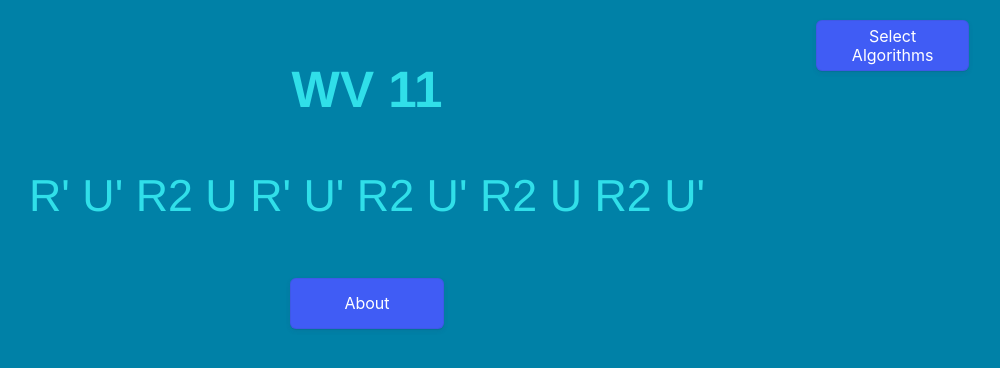
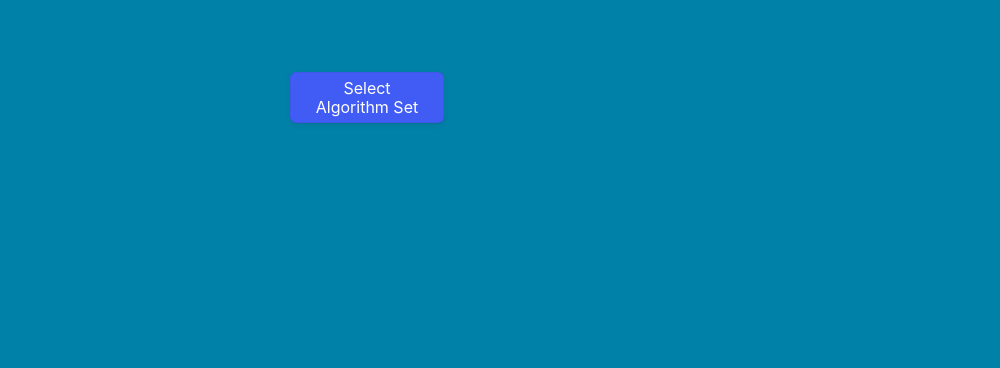
Before and after one commit to LeedsJohn/vue-algorithm-trainer, a Vue app: page / in a window 1280 px wide. Shown: the top 368 px of the page, without its empty margins (273-1273 px from the left). Built offline with nearby package versions, Linux system fonts and the light colour scheme.

Commit message:
Implemented algset selection functionality

```diff
--- a/src/App.vue
+++ b/src/App.vue
@@ -1,5 +1,11 @@
 <template>
-  <div v-if="!showAbout">
+  <div v-if="!chosenSet">
+    <base-button v-if="!selectingAlgset" @click="toggleSelectingAlgset"
+      >Select Algorithm Set</base-button
+    >
+    <the-algset-selector v-else @selectSet="selectSet"></the-algset-selector>
+  </div>
+  <div v-else-if="!showAbout">
     <the-scramble></the-scramble>
     <base-button @click="toggleAbout">About</base-button>
   </div>
@@ -11,21 +17,32 @@
 <script>
 import TheScramble from "./components/scramble/TheScramble.vue";
 import TheAbout from "./components/about/TheAbout.vue";
+import TheAlgsetSelector from "./components/select_algset/TheAlgsetSelector.vue";
 
 export default {
   name: "App",
   components: {
     TheScramble,
     TheAbout,
+    TheAlgsetSelector,
   },
   data() {
     return {
       showAbout: false,
+      chosenSet: null,
+      selectingAlgset: false,
     };
   },
   methods: {
     toggleAbout() {
       this.showAbout = !this.showAbout;
+    },
+    toggleSelectingAlgset() {
+      this.selectingAlgset = !this.selectingAlgset;
+    },
+    selectSet(fileName) {
+      this.chosenSet = fileName;
+      console.log(this.chosenSet);
     },
   },
 };
--- a/src/components/select_algset/TheAlgsetSelector.vue
+++ b/src/components/select_algset/TheAlgsetSelector.vue
@@ -1,7 +1,7 @@
 <template>
   <ul v-for="set in algSets" :key="set.file">
     <li>
-      <base-button @click="chooseSet(set.name)">{{ set.name }}</base-button>
+      <base-button @click="selectSet(set.name)">{{ set.name }}</base-button>
     </li>
   </ul>
 </template>
@@ -18,5 +18,10 @@ export default {
       ],
     };
   },
+  methods: {
+    selectSet(fileName) {
+      this.$emit('selectSet', fileName);
+    }
+  }
 };
 </script>
```
